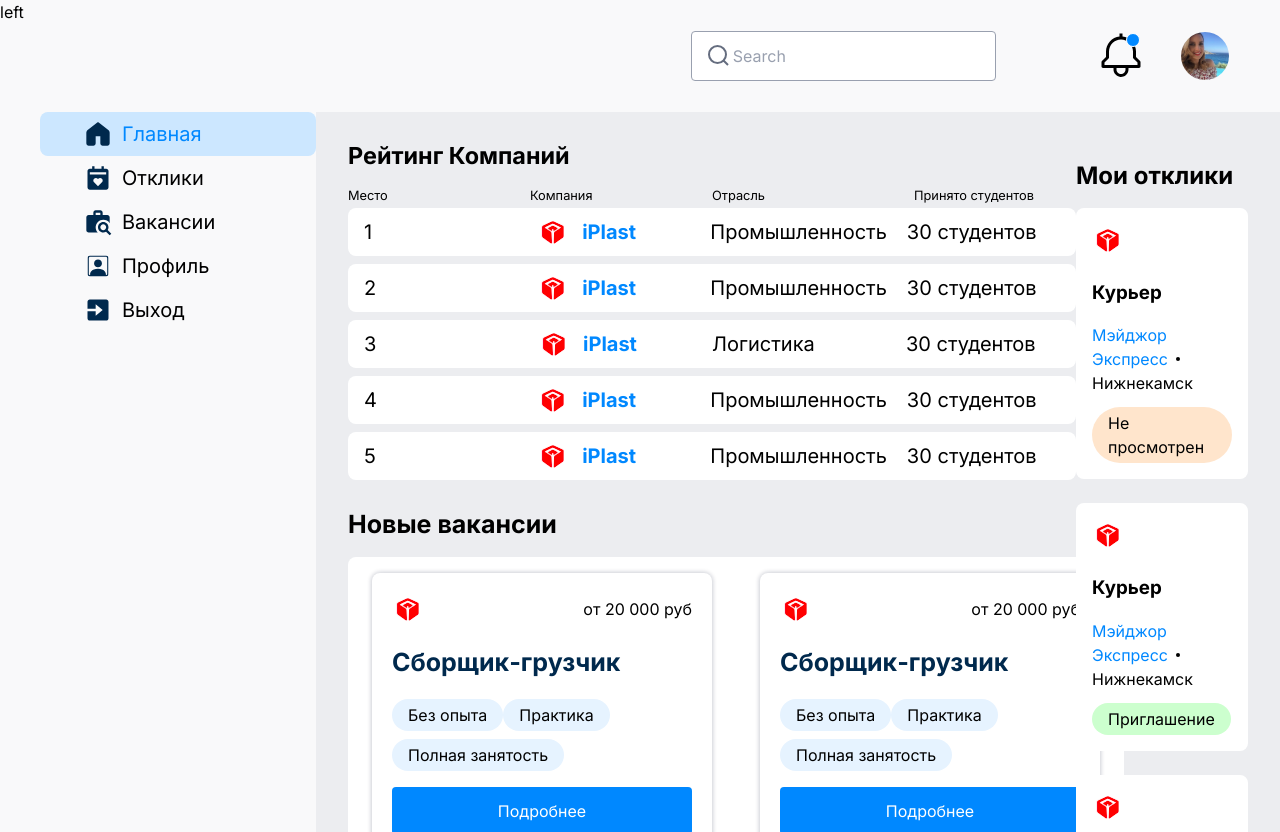
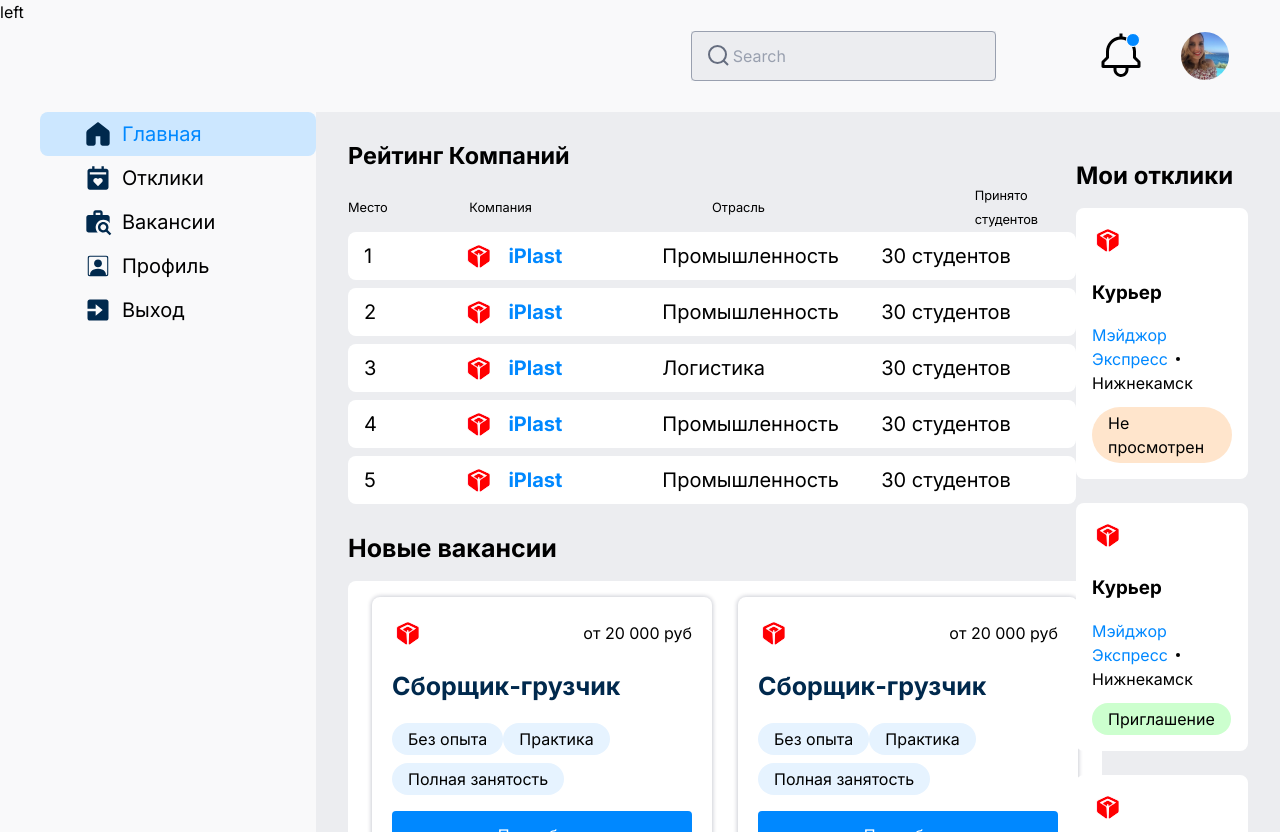
Before and after one commit to rLukoyanov/pp, a React (Create React App) app: page / in a window 1280 px wide. Built offline with nearby package versions, Linux system fonts and the light colour scheme.

Commit message:
feat(14): fix input styles

```diff
--- a/src/components/CopmanyRating/styles.module.scss
+++ b/src/components/CopmanyRating/styles.module.scss
@@ -22,7 +22,7 @@
   margin-bottom: 8px;
   height: 48px;
   display: grid;
-  grid-template-columns: 1fr 1fr 1fr 1fr;
+  grid-template-columns: 1fr 2fr 2fr 2fr;
   align-items: center;
   background: $white;
   border-radius: 8px;
@@ -31,7 +31,7 @@
 .groups {
   width: 100%;
   display: grid;
-  grid-template-columns: 1fr 1fr 1fr 1fr;
+  grid-template-columns: 1fr 2fr 2fr 1fr;
   align-items: center;
   font-size: 12.8px;
 }
--- a/src/components/Header/Component.tsx
+++ b/src/components/Header/Component.tsx
@@ -16,6 +16,7 @@ export function Header() {
         <Input
           placeholder="Search"
           preIcon={SearchSVG}
+          classNames={styles.input}
           leftIcon
           width="356px"
         />
--- a/src/components/Header/styles.module.scss
+++ b/src/components/Header/styles.module.scss
@@ -21,3 +21,7 @@
 .notifications {
   margin-right: 36px;
 }
+
+.input {
+  background: $neutral-10;
+}
--- a/src/components/NewVacancies/styles.module.scss
+++ b/src/components/NewVacancies/styles.module.scss
@@ -14,7 +14,7 @@
 }
 
 .background {
-  max-width: 754px;
+  max-width: 706px;
   width: 100%;
   background: $white;
   border-radius: 8px;
--- a/src/components/common/Input/Component.tsx
+++ b/src/components/common/Input/Component.tsx
@@ -9,6 +9,7 @@ import styles from './styles.module.scss';
 
 type InputProps = {
   onChange?: (e: React.ChangeEvent<HTMLInputElement>) => void;
+  classNames?: string;
   status?: string;
   disabled?: boolean;
   leftIcon?: boolean;
@@ -21,6 +22,7 @@ type InputProps = {
 };
 
 export function Input({
+  classNames = '',
   onChange = () => {},
   status = 'default',
   disabled = false,
@@ -42,10 +44,11 @@ export function Input({
   const classNamesInput = cn(styles.input, {
     [styles.left]: leftIcon,
     [styles.right]: rightIcon,
+    [classNames]: classNames,
   });
 
   return (
-    <div className={styles['input-container']}>
+    <div className={cn(styles.inputContainer, { [classNames]: classNames })}>
       <div className={styles.label}>{label}</div>
       <div
         data-testid="input"
--- a/src/components/common/Input/styles.module.scss
+++ b/src/components/common/Input/styles.module.scss
@@ -1,6 +1,6 @@
 @import '../../../App';
 
-.input-container {
+.inputContainer {
   color: $neutral-60;
   display: flex;
   flex-direction: column;
@@ -10,7 +10,6 @@
     display: flex;
     align-items: center;
     padding: 0 15px;
-    background: #fff;
     border: 1px solid;
     border-radius: 4px;
   }
```
